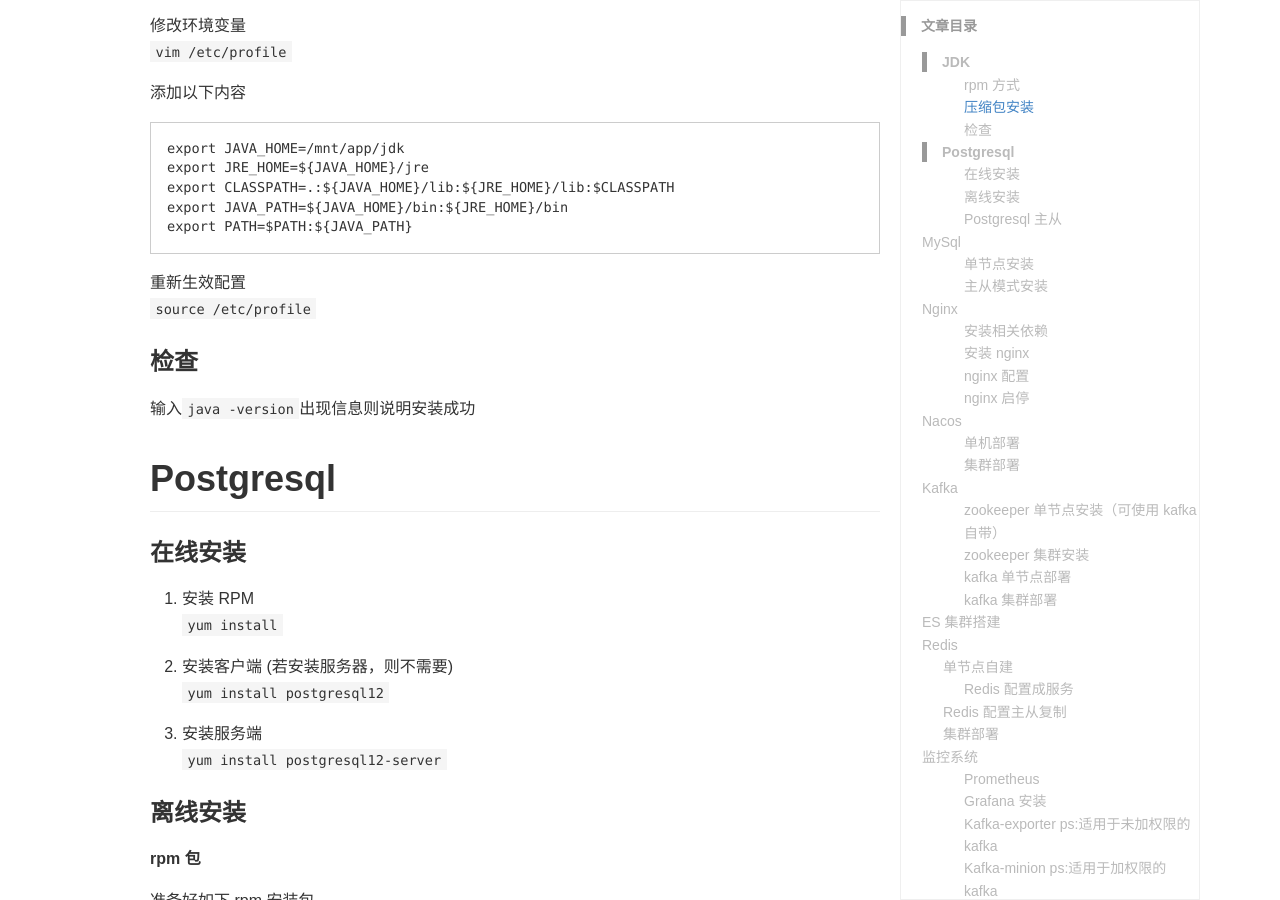
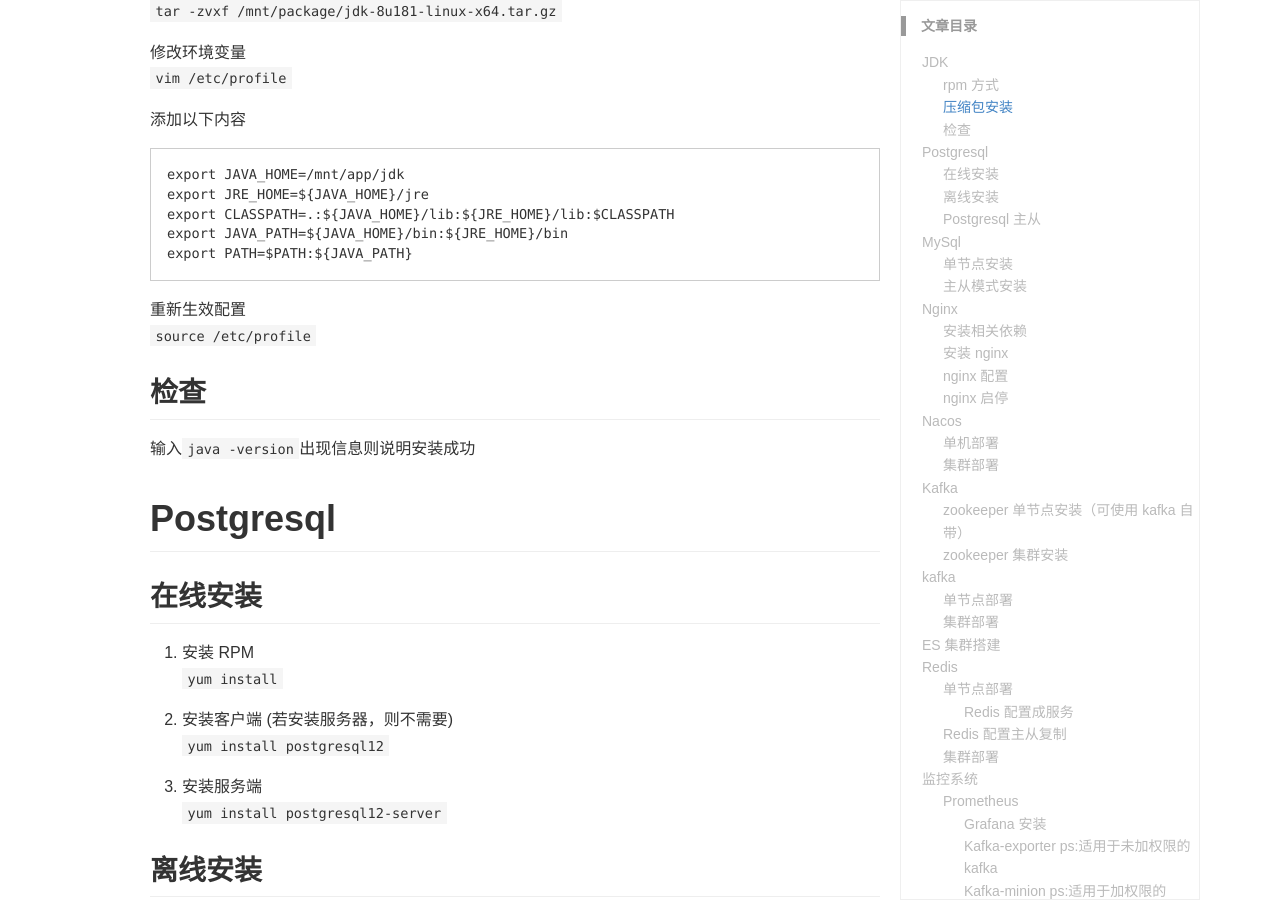
Before and after one commit to Lewinz/lewinz.github.io, a Jekyll site: the page built from _wiki/middleware.md, in a window 1280 px wide and 900 px high, scrolled down 643 px. Built offline with Jekyll 4.4.1, drawn with Linux system fonts in a browser that asks for light colours; some web fonts are replaced; comment, search, counter and statistics services are not loaded; a style sheet for code colours, icons or effects is not loaded; some of the changed text lies outside the part shown.

Commit message:
update something

````diff
--- a/_wiki/middleware.md
+++ b/_wiki/middleware.md
@@ -7,14 +7,14 @@
 ---
 
 
-# **JDK**
+# JDK
 
-### rpm 方式
+## rpm 方式
 上传准备好的离线安装包到服务器
 安装
 `rpm -ivh jdk-8u181-linux-x64.rpm`
 
-### 压缩包安装
+## 压缩包安装
 上传准备好的压缩包到服务器
 
 切换到安装目录
@@ -34,11 +34,11 @@
 
 重新生效配置
 `source /etc/profile`
-### 检查
+## 检查
 输入`java -version`出现信息则说明安装成功
 
-# **Postgresql**
-### 在线安装
+# Postgresql
+## 在线安装
 
 1. 安装 RPM
 `yum install`
@@ -49,7 +49,7 @@
 3. 安装服务端
 `yum install postgresql12-server`
 
-### 离线安装
+## 离线安装
 
 **rpm 包**
 
@@ -159,7 +159,7 @@
 重启服务
 `systemctl restart postgresql-12`
 
-### Postgresql 主从
+## Postgresql 主从
 
 安装 PG 从库
 按照前面的安装操作，在另一台服务器安装从库 pg。
@@ -230,7 +230,7 @@
 
 # MySql
 
-### 单节点安装
+## 单节点安装
 
 检查插件
 ``` shell
@@ -341,7 +341,7 @@
 mysql -u root -h 127.0.0.1 -p
 ```
 
-### 主从模式安装
+## 主从模式安装
 
 **主节点修改**
 
@@ -466,10 +466,10 @@
 
 # Nginx
 
-### 安装相关依赖
+## 安装相关依赖
 `yum -y install gcc gcc-c++ pcre pcre-devel zlib zlib-devel openssl openssl-devel gd gd-devel`
 
-### 安装 nginx
+## 安装 nginx
 ``` shell
 # 下载tar包
 wget http://nginx.org/download/nginx-1.17.3.tar.gz
@@ -486,7 +486,7 @@
 make install
 ```
 
-### nginx 配置
+## nginx 配置
 生成 diffie-hellman 4096 位加密秘钥
 ``` shell
 cd /etc/nginx/
@@ -596,7 +596,7 @@
 }
 ```
 
-### nginx 启停
+## nginx 启停
 ``` shell
 # 检查配置文件是否正确
 /usr/local/nginx/sbin/nginx -t
@@ -613,7 +613,7 @@
 
 # Nacos
 
-### 单机部署
+## 单机部署
 
 **通过源码或者发行包获取**
 
@@ -640,7 +640,7 @@
 关闭服务
 `sh shutdown.sh`
 
-### 集群部署
+## 集群部署
 
 安装数据库，版本要求：5.6.5+
 
@@ -670,7 +670,7 @@
 
 # Kafka
 
-### zookeeper 单节点安装（可使用 kafka 自带）
+## zookeeper 单节点安装（可使用 kafka 自带）
 
 **解压 zookeeper 压缩包（必须是带"bin"的压缩包，否则启动会报错）**
 ``` shell
@@ -712,7 +712,7 @@
 Starting zookeeper ... STARTED
 ```
 
-### zookeeper 集群安装
+## zookeeper 集群安装
 
 多台服务器 zookeeper 单节点安装完毕之后
 
@@ -730,7 +730,9 @@
 
 启动服务。
 
-### kafka 单节点部署
+# kafka
+
+## 单节点部署
 
 解压 kafka 压缩包
 ``` shell
@@ -793,7 +795,7 @@
 
 启动先 zookeeper 停止先 kafka
 
-### kafka 集群部署
+## 集群部署
 复制 kafka 文件夹到其它服务器
 
 在/mnt/kafka/zookeeper 下添加 myid 文件，写入服务 broker.id 属性值
@@ -902,7 +904,7 @@
 ```
 
 # Redis
-## 单节点自建
+## 单节点部署
 下载安装包
 ``` shell
 # 创建目录 /mnt/software
@@ -1078,7 +1080,7 @@
 ```
 
 # 监控系统
-### Prometheus
+## Prometheus
 
 节点规划
 ``` shell
````
